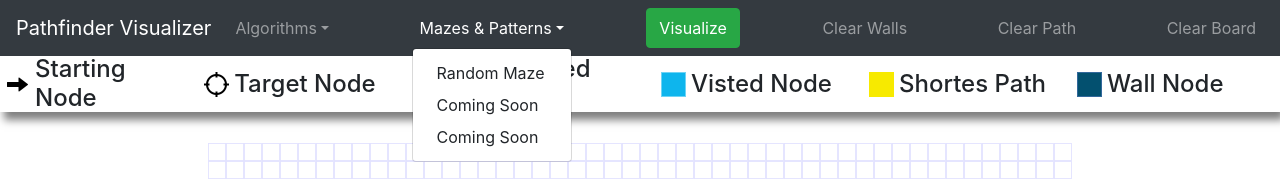
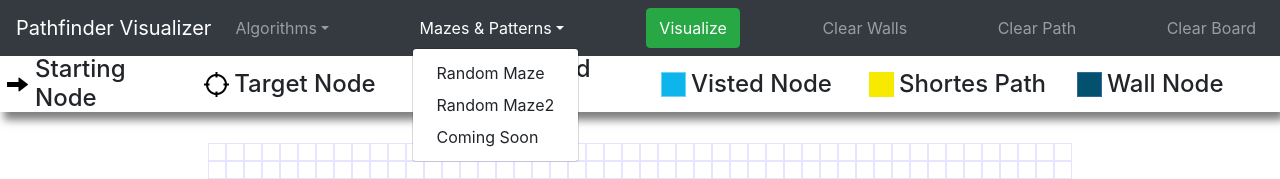
Before and after one commit to mtzngn/pathfinding-visualizer, a React (Create React App) app: page / in a window 1280 px wide. Both pictures are taken after a click on the button "Mazes & Patterns". Shown: the top 179 px of the page. Built offline with nearby package versions, Linux system fonts and the light colour scheme.

Commit message:
random maze 2 added

```diff
--- a/src/App.js
+++ b/src/App.js
@@ -25,7 +25,7 @@ function App() {
           if(node.x === 15 && node.y === 15){
               node.start = true
           }
-          if(node.x === 35 && node.y === 30){
+          if(node.x === 35 && node.y === 29){
               node.end = true;
           }
       })
--- /dev/null
+++ b/src/algorithms/randomMaze2.js
@@ -0,0 +1,10 @@
+const randomMaze2 = (nodes) => {
+    let sideWalls = nodes.filter(node => (node.x === 0 || node.y % 2=== 0 || node.x === 47 || node.y === 30))
+    for (let i = 2 ; i < 30; i += 2) {
+        let numberx = Math.floor( Math.random() * 44 / 2 ) * 2 + 2;
+        sideWalls = sideWalls.filter(node => (node.x !== numberx || node.y !== i))
+    }
+    sideWalls.forEach((node) => node.wall = true)
+    return sideWalls
+}
+export default randomMaze2;
--- a/src/components/Navbar.jsx
+++ b/src/components/Navbar.jsx
@@ -4,6 +4,7 @@ import styled from "styled-components";
 import aStar from "../algorithms/aStar"
 import dijkstra from "../algorithms/dijkstra"
 import randomMaze from "../algorithms/randomMaze"
+import randomMaze2 from "../algorithms/randomMaze2"
 
 const StyledNavbar = styled.div`
 width: 100%;
@@ -73,6 +74,12 @@ const NavbarComponenet = ({ nodes, setNodes, isRunning, setIsRunning }) => {
             }
         }
     }
+    const handleRandomMaze2 = async() => {
+        let mazeArr = await randomMaze2([...nodes]);
+        for (let i = 0; i < mazeArr.length; i++) {
+            document.getElementById(mazeArr[i].id).className= "node wall"
+        }
+    }
     const handleClearWalls = () => {
         let newNodes = [...nodes]
         newNodes.forEach((item)=>{
@@ -125,7 +132,7 @@ const NavbarComponenet = ({ nodes, setNodes, isRunning, setIsRunning }) => {
                     </NavDropdown>
                     <NavDropdown title="Mazes & Patterns" id="collasible-nav-dropdown">
                         <NavDropdown.Item onClick={handleRandomMaze} href="#action/3.1">Random Maze</NavDropdown.Item>
-                        <NavDropdown.Item href="#action/3.2">Coming Soon</NavDropdown.Item>
+                        <NavDropdown.Item onClick={handleRandomMaze2} href="#action/3.2">Random Maze2</NavDropdown.Item>
                         <NavDropdown.Item href="#action/3.3">Coming Soon</NavDropdown.Item>
                     </NavDropdown>
                     <Button variant="success" id="btn" onClick={handleVisualize} disabled={isRunning}>Visualize{choosed}</Button>
```
